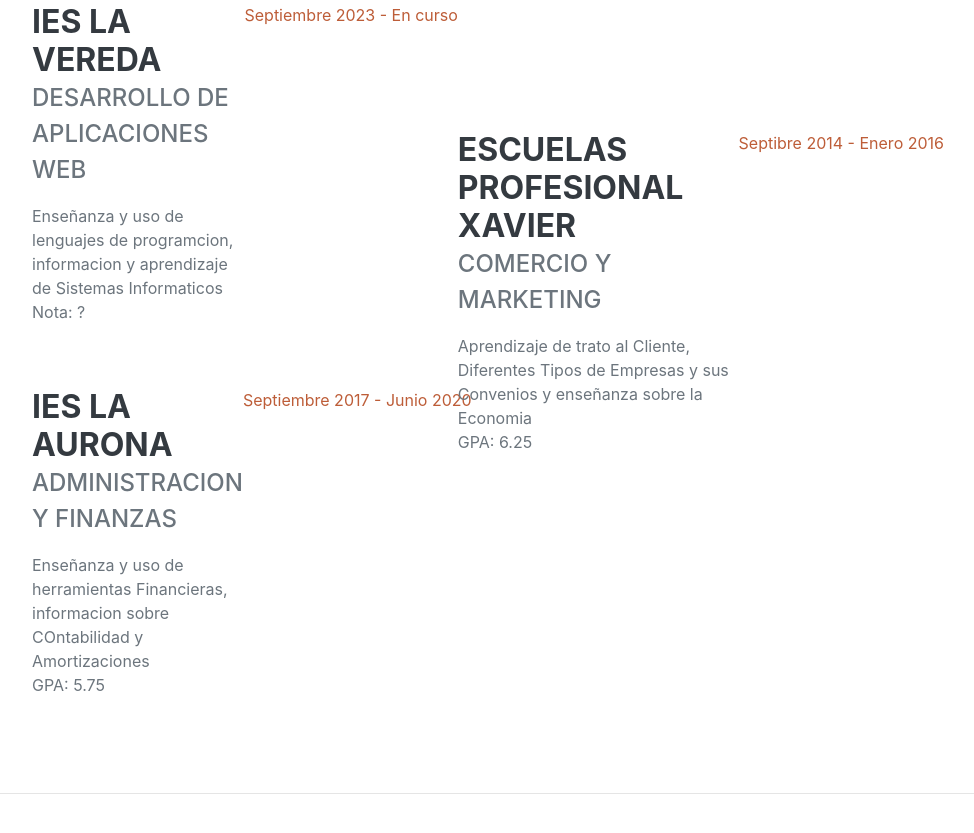
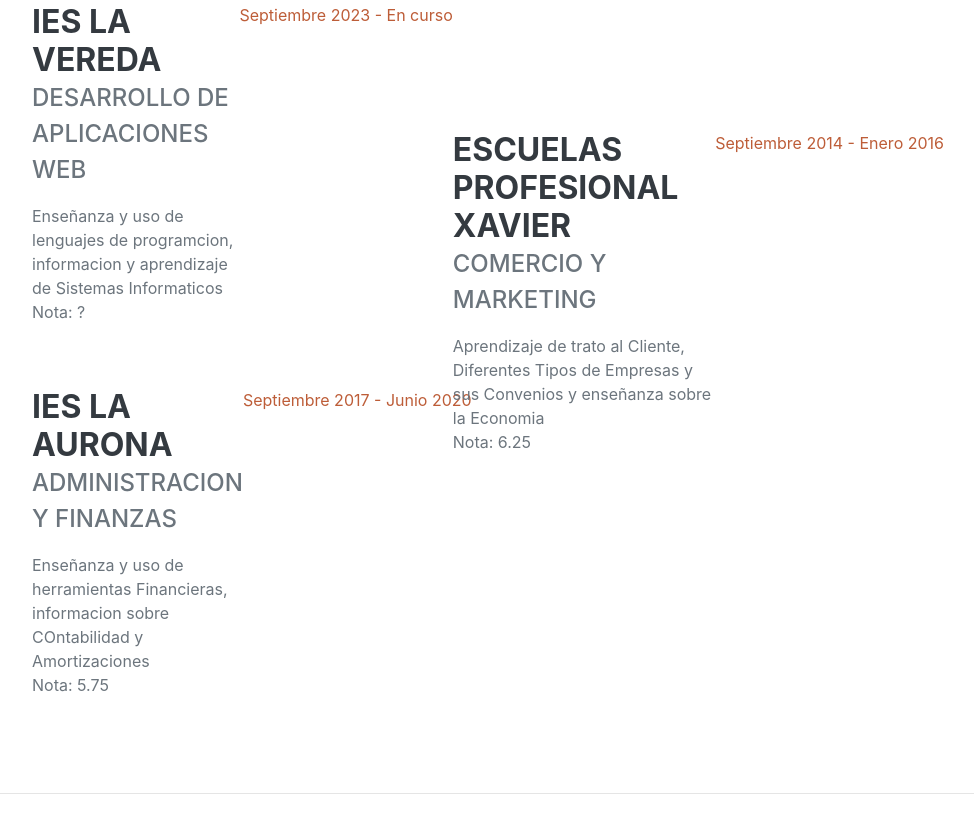
Before and after one commit to arzur14/CV, a plain HTML site: page index.html in a window 1280 px wide. Shown: the part 2055-2888 px from the top of the page, without its empty margins (288-1262 px from the left). Drawn offline with nearby package versions, Linux system fonts and the light colour scheme; a web font is replaced by a local one.

Commit message:
Añadido nuevas correciones al html

```diff
--- a/index.html
+++ b/index.html
@@ -19,7 +19,7 @@
         <!-- Navigation-->
         <nav class="navbar navbar-expand-lg navbar-dark bg-primary fixed-top" id="sideNav">
             <a class="navbar-brand js-scroll-trigger" href="#page-top">
-                <span class="d-block d-lg-none">Clarence Taylor</span>
+                <span class="d-block d-lg-none">Arturo Garro Gil</span>
                 <span class="d-none d-lg-block"><img class="img-fluid img-profile rounded-circle mx-auto mb-2" src="assets/img/profile.jpg" alt="" /></span>
             </a>
             <button class="navbar-toggler" type="button" data-toggle="collapse" data-target="#navbarSupportedContent" aria-controls="navbarSupportedContent" aria-expanded="false" aria-label="Toggle navigation"><span class="navbar-toggler-icon"></span></button>
@@ -114,7 +114,7 @@
                             <h3 class="mb-0">IES LA AURONA</h3>
                             <div class="subheading mb-3">Administracion y Finanzas</div>
                             <div>Enseñanza y uso de herramientas Financieras, informacion sobre COntabilidad y Amortizaciones </div>
-                            <p>GPA: 5.75</p>
+                            <p>Nota: 5.75</p>
                         </div>
                         <div class="flex-shrink-0"><span class="text-primary">Septiembre 2017 - Junio 2020</span></div>
                     </div>
@@ -124,9 +124,9 @@
                         <h3 class="mb-0">Escuelas Profesional Xavier</h3>
                         <div class="subheading mb-3">Comercio y Marketing</div>
                         <div> Aprendizaje de trato al Cliente, Diferentes Tipos de Empresas y sus Convenios y enseñanza sobre la Economia </div>
-                        <p>GPA: 6.25</p>
+                        <p>Nota: 6.25</p>
                     </div>
-                    <div class="flex-shrink-0"><span class="text-primary">Septibre 2014 - Enero 2016</span></div>
+                    <div class="flex-shrink-0"><span class="text-primary">Septiembre 2014 - Enero 2016</span></div>
                 </div>
             </div>
             </section>
```
